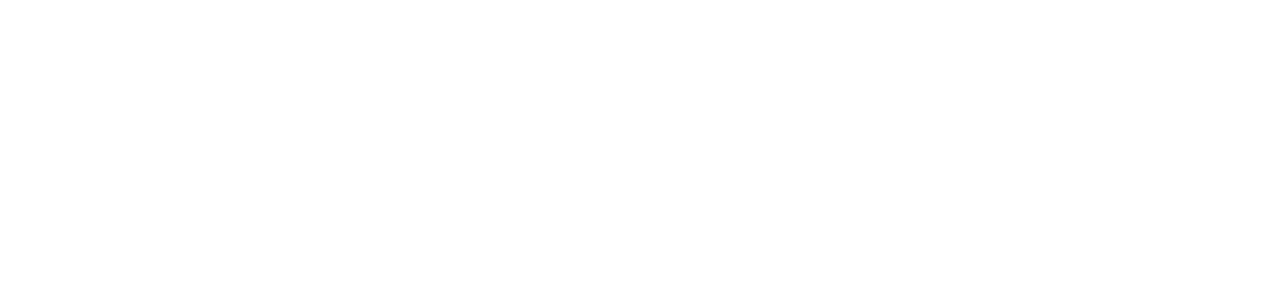
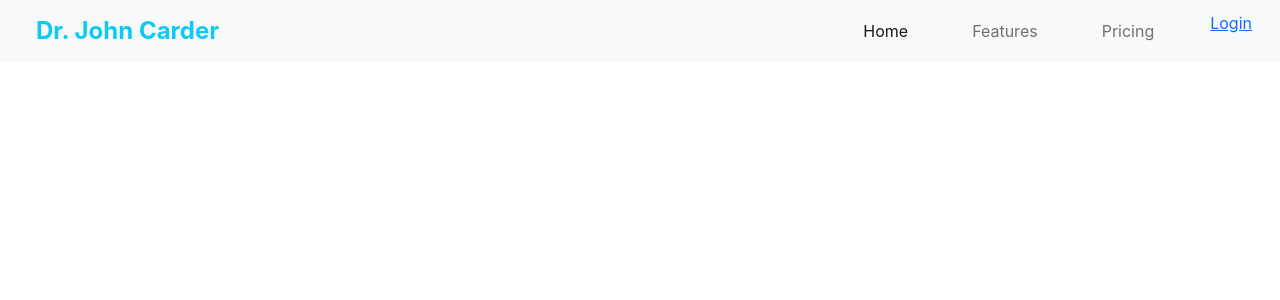
Before and after one commit to JubayerAhmmodShuvo/John-s_World, a React (Create React App) app: page / in a window 1280 px wide. Shown: the top 300 px of the page. Built offline with nearby package versions, Linux system fonts and the light colour scheme; no server answers.

Commit message:
header login and signout done

```diff
--- a/public/index.html
+++ b/public/index.html
@@ -18,6 +18,8 @@
       user's mobile device or desktop. See https://developers.google.com/web/fundamentals/web-app-manifest/
     -->
     <link rel="manifest" href="%PUBLIC_URL%/manifest.json" />
+    <script src="https://cdn.jsdelivr.net/npm/bootstrap@5.1.3/dist/js/bootstrap.bundle.min.js" integrity="sha384-ka7Sk0Gln4gmtz2MlQnikT1wXgYsOg+OMhuP+IlRH9sENBO0LRn5q+8nbTov4+1p" crossorigin="anonymous"></script>
+
     <!--
       Notice the use of %PUBLIC_URL% in the tags above.
       It will be replaced with the URL of the `public` folder during the build.
--- a/src/App.css
+++ b/src/App.css
@@ -1,6 +1,3 @@
-.App {
-  text-align: center;
-}
 
 .App-logo {
   height: 40vmin;
--- a/src/App.js
+++ b/src/App.js
@@ -1,9 +1,11 @@
 import './App.css';
+import Header from './Pages/Header/Header';
 
 
 function App() {
   return (
     <div className="App">
+      <Header />
 
     </div>
   );
--- a/src/Pages/Header/Header.js
+++ b/src/Pages/Header/Header.js
@@ -0,0 +1,63 @@
+import React from 'react';
+import { useAuthState } from 'react-firebase-hooks/auth';
+import { Link } from "react-router-dom";
+import auth from '../../Firebase.init';
+
+const Header = () => {
+  const [user] = useAuthState(auth);
+  const handleSignOut = () => {
+    auth.signOut();
+  };
+  return (
+    <div>
+      <nav className="navbar navbar-expand-lg navbar-light bg-light">
+        <div className="container-fluid">
+          <a className="navbar-brand fw-bold text-info fs-4 ms-lg-4" href=" ">
+            Dr. John Carder
+          </a>
+          <button
+            className="navbar-toggler"
+            type="button"
+            data-bs-toggle="collapse"
+            data-bs-target="#navbarNav"
+            aria-controls="navbarNav"
+            aria-expanded="false"
+            aria-label="Toggle navigation"
+          >
+            <span className="navbar-toggler-icon"></span>
+          </button>
+          <div className="collapse navbar-collapse  " id="navbarNav">
+            <ul className="navbar-nav ms-auto me-3 gap-lg-5  ">
+              <li className="nav-item">
+                <a className="nav-link active" aria-current="page" href=" ">
+                  Home
+                </a>
+              </li>
+              <li className="nav-item">
+                <a className="nav-link" href=" ">
+                  Features
+                </a>
+              </li>
+              <li className="nav-item">
+                <a className="nav-link" href=" ">
+                  Pricing
+                </a>
+              </li>
+              <li className="nav-item">
+                {user ?
+              <button onClick={handleSignOut} >SignOut</button>
+              :
+              <Link  to="/login">
+              Login
+              </Link>
+                }
+              </li>
+            </ul>
+          </div>
+        </div>
+      </nav>
+    </div>
+  );
+};
+
+export default Header;
```
